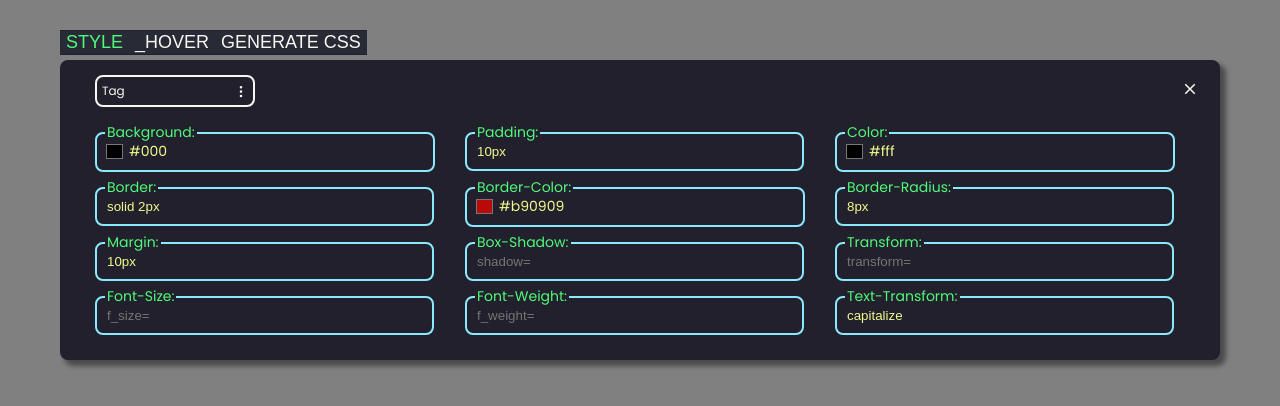
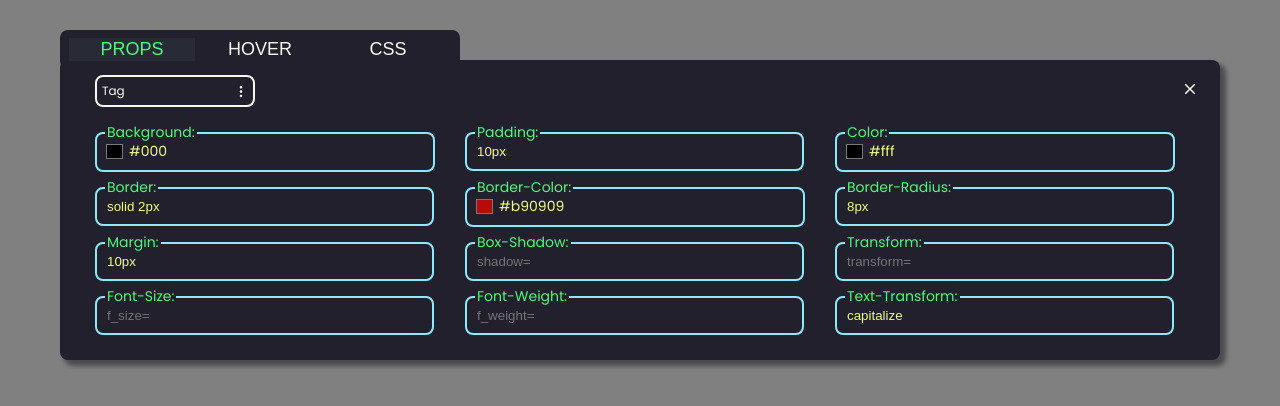
Before and after one commit to PAS20000/PasStyle, a Next.js app: page /demo/components/Form in a window 1280 px wide. Shown: the top 406 px of the page. Built offline with nearby package versions, Linux system fonts and the light colour scheme.

Commit message:
Update index.tsx

```diff
--- a/pages/demo/components/Form/index.tsx
+++ b/pages/demo/components/Form/index.tsx
@@ -88,10 +88,18 @@ const Form = () => {
 
     return(
     <PasStyle pd='30px'>
-      <PasStyle position='absolute' mg='0px 30px 0px' bg={theme.colors.bg}>
+      <PasStyle flex around
+            w='30%'
+            position='absolute'
+            mg='0px 30px 0px'
+            pd='8px'
+            b_Radius='8px'
+            bg={theme.colors.bg}
+        >
             <PasStyle tag='BUTTON'
                     onClick={() => setShowCss(false)}
-                    bg={theme.colors.darkGray}
+                    bg={!showCss ? theme.colors.darkGray : 'transparent'}
+                    w='33%'
                     border='none'
                     color={!showCss ? theme.colors.green : theme.colors.white}
                     cursor='pointer'
@@ -99,13 +107,15 @@ const Form = () => {
                     t_transform='uppercase'
                     _hover={{
                        transition: '1s',
+                       bg:theme.colors.darkGray,
                        color: theme.colors.green,
                    }}
                 >
-                    style
+                    props
                 </PasStyle>
                 <PasStyle tag='BUTTON'
-                   bg={theme.colors.darkGray}
+                   w='33%'
+                   bg={'transparent'}
                    border='none'
                    color={theme.colors.white}
                    cursor='pointer'
@@ -113,14 +123,16 @@ const Form = () => {
                    t_transform='uppercase'
                    _hover={{
                        transition: '1s',
+                       bg:theme.colors.darkGray,
                        color: theme.colors.green,
                    }}
                 >
-                    _hover
+                    hover
                 </PasStyle>
                 <PasStyle tag='BUTTON'
+                    w='33%'
                     onClick={() => setShowCss(true)}
-                    bg={theme.colors.darkGray}
+                    bg={showCss ? theme.colors.darkGray : 'transparent'}
                     border='none'
                     t_transform='uppercase'
                     color={showCss ? theme.colors.green : theme.colors.white}
@@ -128,10 +140,11 @@ const Form = () => {
                     f_size='18px'
                     _hover={{
                        transition: '1s',
+                       bg:theme.colors.darkGray,
                        color: theme.colors.green,
                    }}
                 >
-                    Generate CSS
+                    CSS
                 </PasStyle>
             </PasStyle>
     <PasStyle
```
Lines whose indentation alone changed are shown as unchanged.
